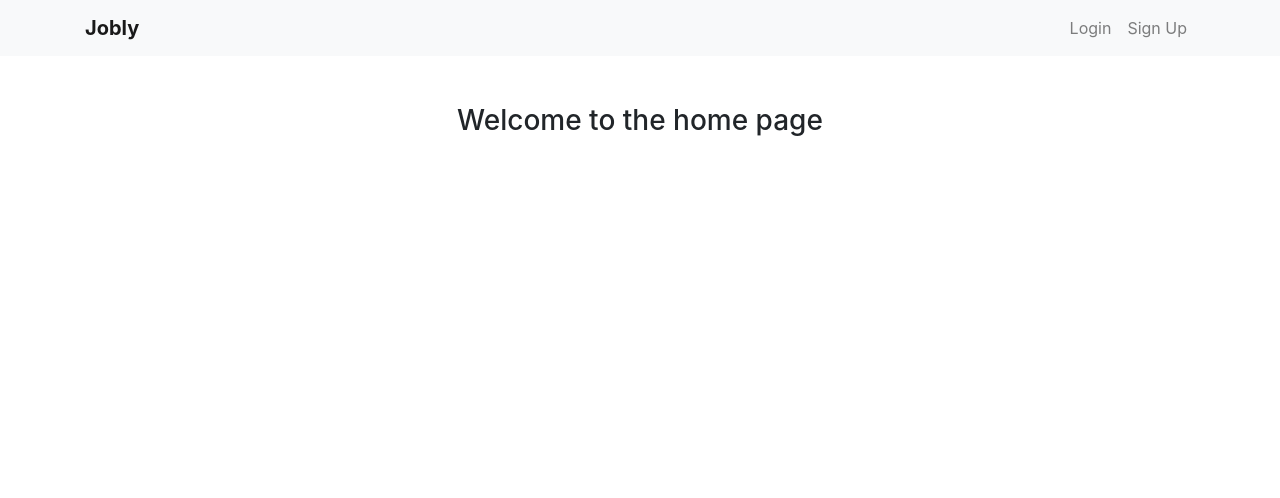
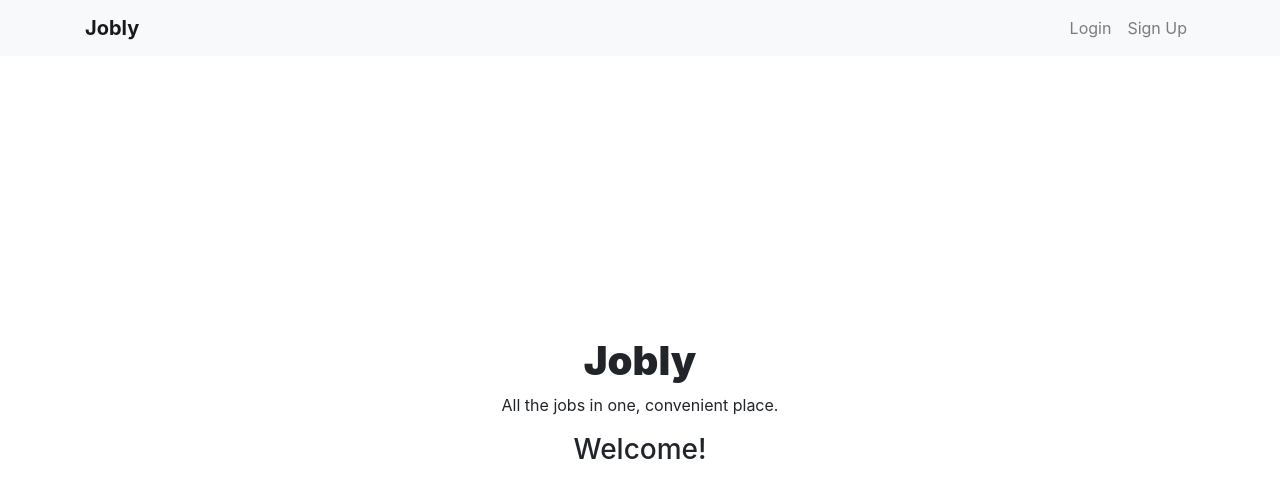
Before and after one commit to kellenrowe/jobly-frontend, a React (Create React App) app: page / in a window 1280 px wide. Shown: the top 498 px of the page. Built offline with nearby package versions, Linux system fonts and the light colour scheme; no server answers.

Commit message:
fixed: non user seeing companies, and homepage

```diff
--- a/src/App.js
+++ b/src/App.js
@@ -78,7 +78,8 @@ function App() {
   function logoutUser() {
     setUser(null);
     setUserInputs({});
-    setToken("")
+    setToken("");
+    setIsLoggingIn(false);
     // setIsSuccess(false);
   }
 
@@ -109,7 +110,6 @@ function App() {
         setError(err);
       }
       setIsSigningUp(false);
-      setIsLoggingIn(false);
     }
     fetchToken();
   }, [userInputs, isLoggingIn, isSigningUp]);
@@ -157,7 +157,7 @@ function App() {
 
 
   // TODO: Show error messages to user
-  if (error) console.log("error = ", error);
+  // if (error) console.log("error = ", error);
 
   // TODO: Incorporate a message for successful login or register of user
   // if (isSuccess)
@@ -174,6 +174,7 @@ function App() {
           loginUser={loginUser}
           updateUser={updateUser}
           applyToJob={applyToJob}
+          loggedIn={isLoggingIn}
         />
       </BrowserRouter>
     </div>
--- /dev/null
+++ b/src/Homepage.css
@@ -0,0 +1,5 @@
+.Homepage {
+    height: calc(100vh - 100px);
+    display: flex;
+    align-items: center;
+}
--- a/src/Homepage.js
+++ b/src/Homepage.js
@@ -1,13 +1,19 @@
-// import { Link } from "react-router-dom";
+import "./Homepage.css";
 
 /** Renders Homepage component
  *  Routes -> Homepage
  *  */
-
-function Homepage() {
+function Homepage({ user }) {
+  let greeting = user
+    ? <h3>Welcome back {user.firstName}!</h3>
+    : <h3>Welcome!</h3>
   return (
-    <div className="Homepage text-center mt-5">
-      <h3>Welcome to the home page</h3>
+    <div className="Homepage">
+      <div className="col-12 text-center">
+        <h1 className="font-weight-bold"><b>Jobly</b></h1>
+        <p>All the jobs in one, convenient place.</p>
+        {greeting}
+      </div>
     </div>
   );
 }
--- a/src/LoginForm.js
+++ b/src/LoginForm.js
@@ -33,7 +33,9 @@ function LoginForm({ loginUser }) {
     evt.preventDefault();
     loginUser(formData);
     setFormData(initialState);
+    console.log('1')
     history.push("/companies");
+    console.log('2')
   }
 
   return (
--- a/src/Routes.js
+++ b/src/Routes.js
@@ -19,25 +19,26 @@ import ProfileForm from "./ProfileForm";
  *
  *  App -> Routes -> { Homepage, CompanyList, CompanyDetail, JobList,
  *                      LoginForm, SignupForm, ProfileForm }
-*/
-function Routes({ user, signupUser, loginUser, updateUser, applyToJob }) {
-
+ */
+function Routes({
+  user, signupUser, loginUser, updateUser, applyToJob, loggedIn }) {
   // Grab job ids that user has applied to
-  const userJobs = user
-    ? user.applications
-    : [];
+  const userJobs = user ? user.applications : [];
 
   return (
     <Switch>
       <Route exact path="/">
-        <Homepage />
+        <Homepage user={user} />
       </Route>
       <Route exact path="/companies">
-        <CompanyList />
+        {loggedIn
+          ? (<CompanyList userJobs={userJobs} applyToJob={applyToJob} />)
+          : (<Redirect to="/login" />)}
       </Route>
       <Route exact path="/companies/:handle">
-        {/* TODO: add ternary security here */}
-        <CompanyDetail userJobs={userJobs} applyToJob={applyToJob} />
+        {user
+          ? (<CompanyDetail userJobs={userJobs} applyToJob={applyToJob} />)
+          : (<Redirect to="/login" />)}
       </Route>
       <Route exact path="/jobs">
         <JobList userJobs={userJobs} applyToJob={applyToJob} />
```
Also changed, not shown: 1 other file (tests, documents, lock files or other folders).
